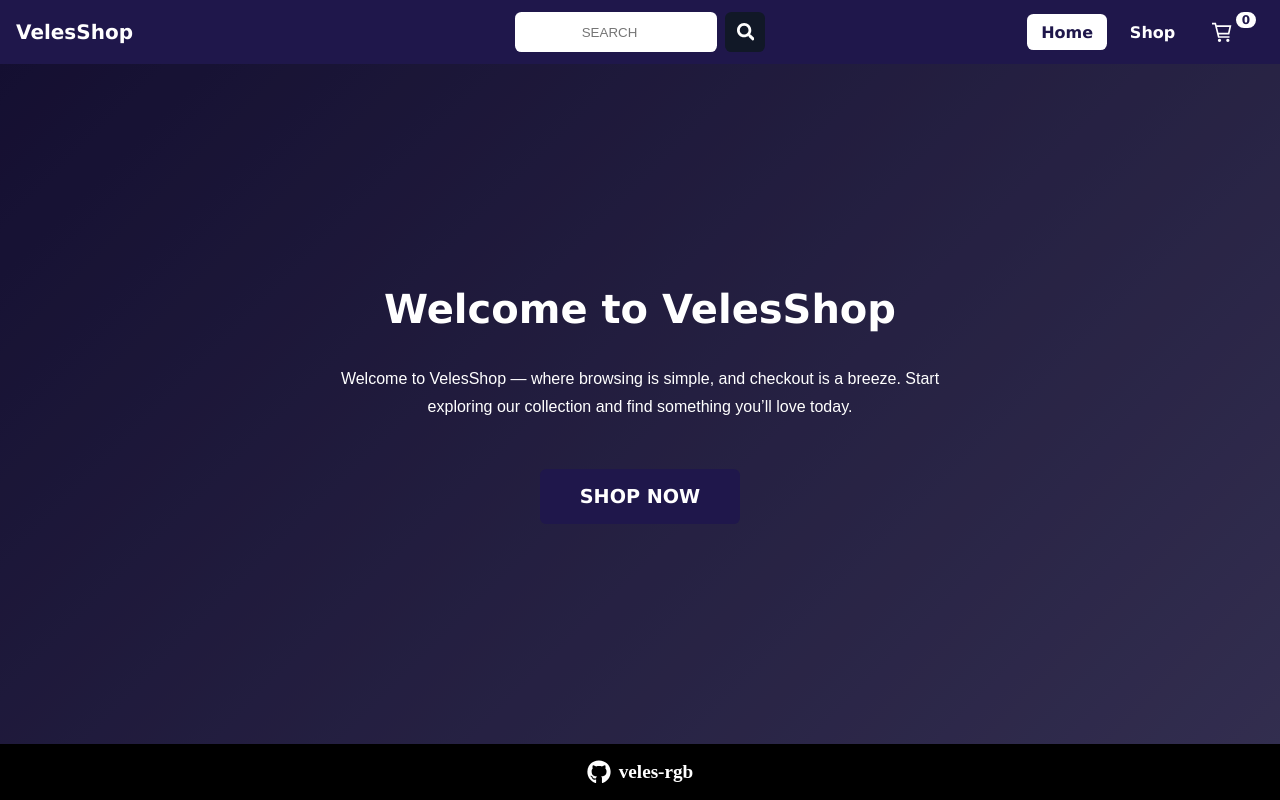
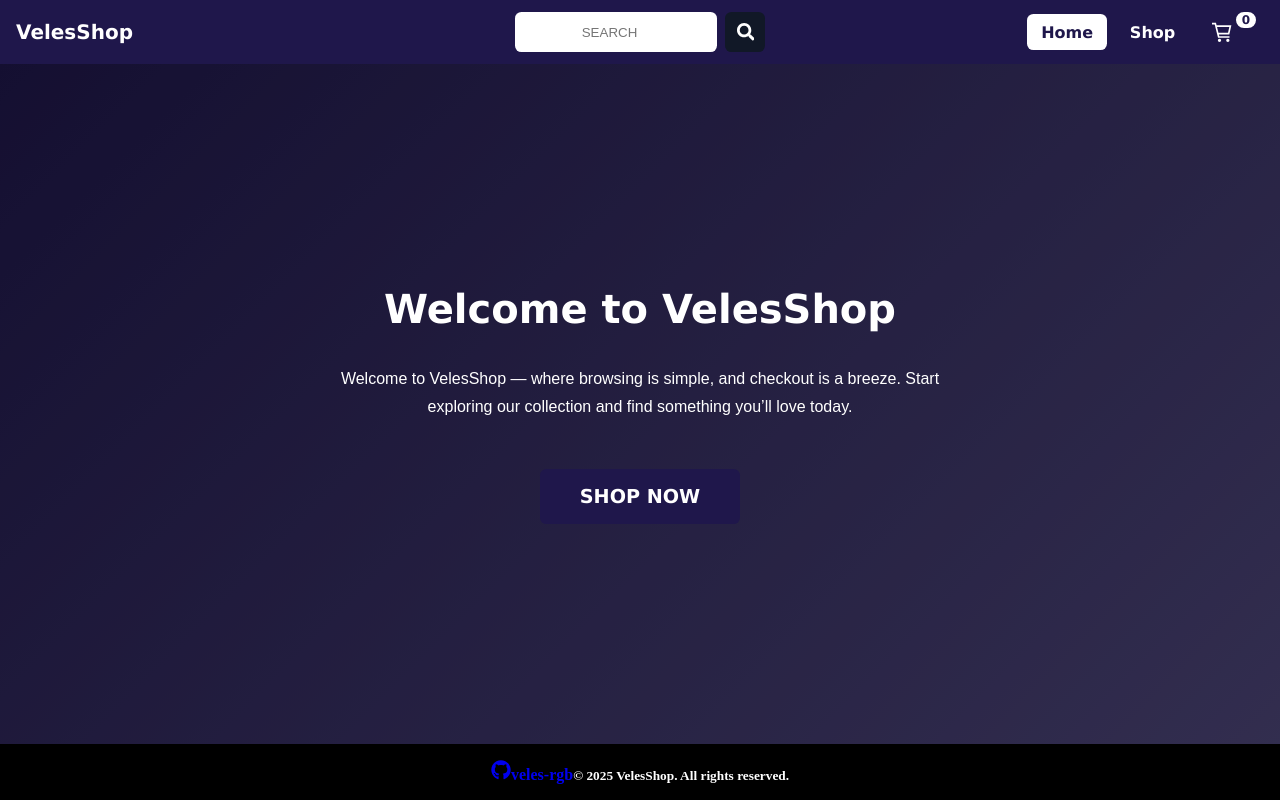
Before and after one commit to veles-rgb/shopping-cart, a React (Vite) app: page / in a window 1280 px wide. Built offline with nearby package versions, Linux system fonts and the light colour scheme.

Commit message:
Update classes for styling

```diff
--- a/src/components/footer/Footer.jsx
+++ b/src/components/footer/Footer.jsx
@@ -3,18 +3,21 @@ import styles from './Footer.module.css';
 
 const Footer = () => {
   return (
-    <>
-      <small className={styles.small}>
+    <footer className={styles.footer}>
       <a
         href="https://github.com/veles-rgb/shopping-cart"
         rel="noopener noreferrer"
         target="_blank"
+        className={styles.link}
       >
-          <FaGithub size={24} color="white" />
-          {'veles-rgb'}
+        <FaGithub size={20} />
+        <span>veles-rgb</span>
       </a>
+      <small className={styles.copy}>
+        © {new Date().getFullYear()} VelesShop. All rights reserved.
       </small>
-    </>
+    </footer>
   );
 };
+
 export default Footer;
```
Lines whose indentation alone changed are shown as unchanged.
